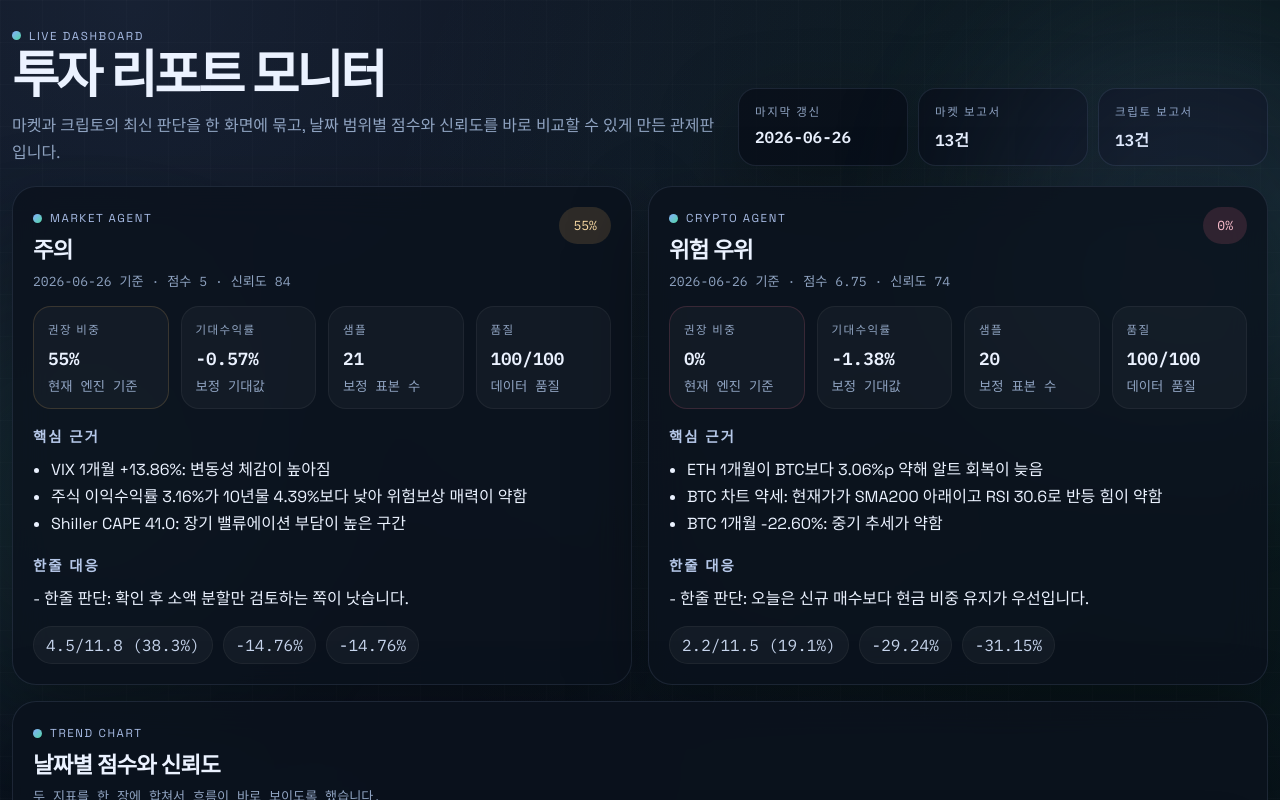
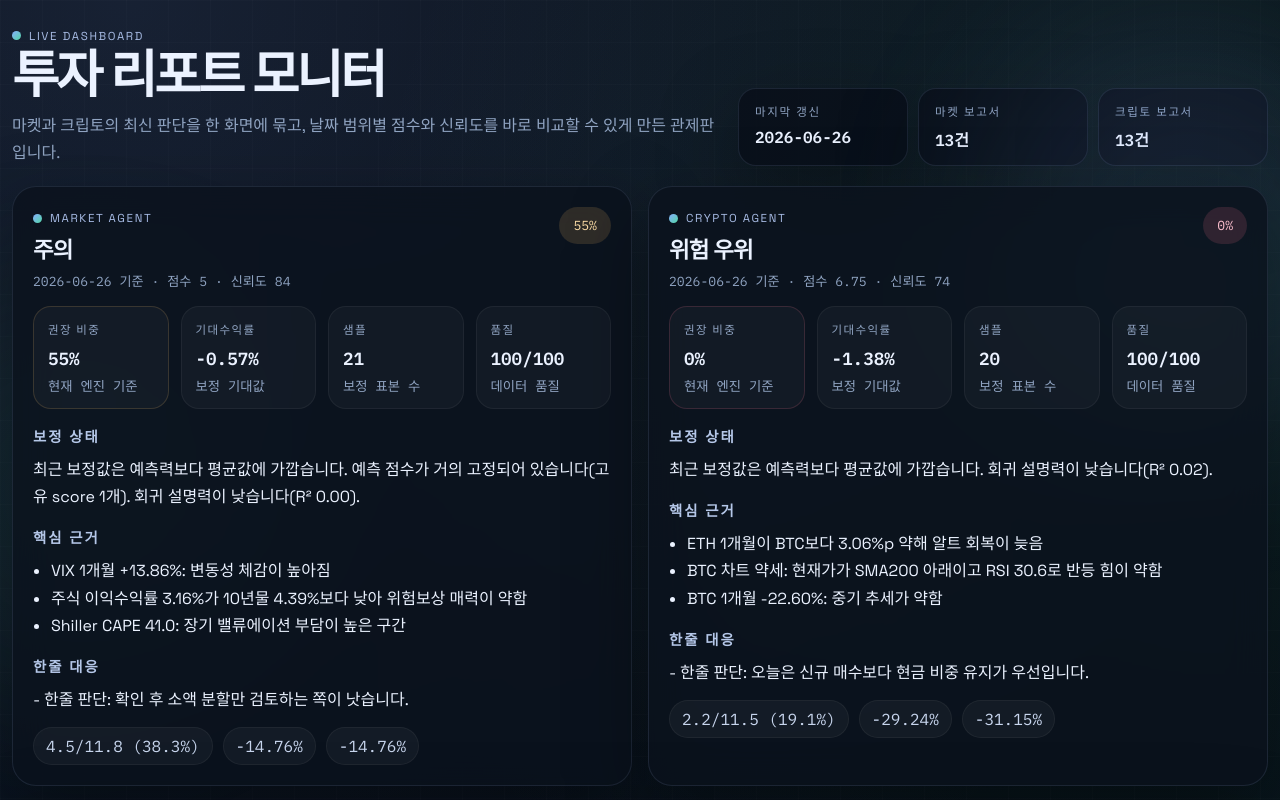
Before and after one commit to tioon/market-monitor-dashboard, a React (Vite) app: page / in a window 1280 px wide. Shown: the top 800 px of the page. Built offline with nearby package versions, Linux system fonts and the light colour scheme.

Commit message:
fix: clarify weak calibration signal

```diff
--- a/src/App.jsx
+++ b/src/App.jsx
@@ -94,6 +94,34 @@ function performanceSummary(project) {
     avgBenchmarkReturnPct: avgReturn('benchmark_return_pct') ?? avgReturn('spy_return_pct') ?? avgReturn('kospi_return_pct') ?? avgReturn('asset_return_pct'),
     exposureRate: returnRows.length ? returnRows.reduce((sum, row) => sum + toNumber(row.exposure, 0), 0) / returnRows.length : null,
   };
+}
+
+function calibrationWarning(project) {
+  const decision = latestDecision(project);
+  const calibration = decision?.calibration || {};
+  const reportRows = Array.isArray(project.performance?.report_json?.return_rows) ? project.performance.report_json.return_rows : [];
+  const uniqueScores = new Set(
+    reportRows
+      .map((row) => row?.predicted_score)
+      .filter((value) => value !== null && value !== undefined && value !== '')
+  ).size;
+  const sampleCount = toNumber(calibration.sample_count ?? reportRows.length, 0);
+  const r2 = toNumber(calibration.model?.r2, 0);
+  const issues = [];
+
+  if (sampleCount < 3) {
+    issues.push(`샘플이 너무 적습니다(${sampleCount}개).`);
+  }
+  if (uniqueScores < 2) {
+    issues.push(`예측 점수가 거의 고정되어 있습니다(고유 score ${uniqueScores}개).`);
+  }
+  if (r2 < 0.05) {
+    issues.push(`회귀 설명력이 낮습니다(R² ${r2.toFixed(2)}).`);
+  }
+
+  if (!issues.length) return null;
+
+  return `최근 보정값은 예측력보다 평균값에 가깝습니다. ${issues.join(' ')}`;
 }
 
 function slugId(value) {
@@ -379,6 +407,7 @@ function ProjectCard({ project }) {
   const decision = latestDecision(project);
   const report = latestReport(project);
   const perf = performanceSummary(project);
+  const calibrationNote = calibrationWarning(project);
   const verdict = verdictLabel(decision?.dashboard?.verdict || decision?.ai_signal?.verdict);
   const tone = verdictTone(verdict);
 
@@ -401,6 +430,13 @@ function ProjectCard({ project }) {
         <MetricCard label="샘플" value={cleanText(decision?.calibration?.sample_count ?? 0)} caption="보정 표본 수" />
         <MetricCard label="품질" value={`${cleanText(decision?.engine?.quality_score ?? '-')}/100`} caption="데이터 품질" />
       </div>
+
+      {calibrationNote ? (
+        <div className="mini-block">
+          <h3>보정 상태</h3>
+          <p className="note">{calibrationNote}</p>
+        </div>
+      ) : null}
 
       <div className="mini-block">
         <h3>핵심 근거</h3>
```
Also changed, not shown: src/data/snapshot.json, 3 other files (tests, documents, lock files or other folders).
